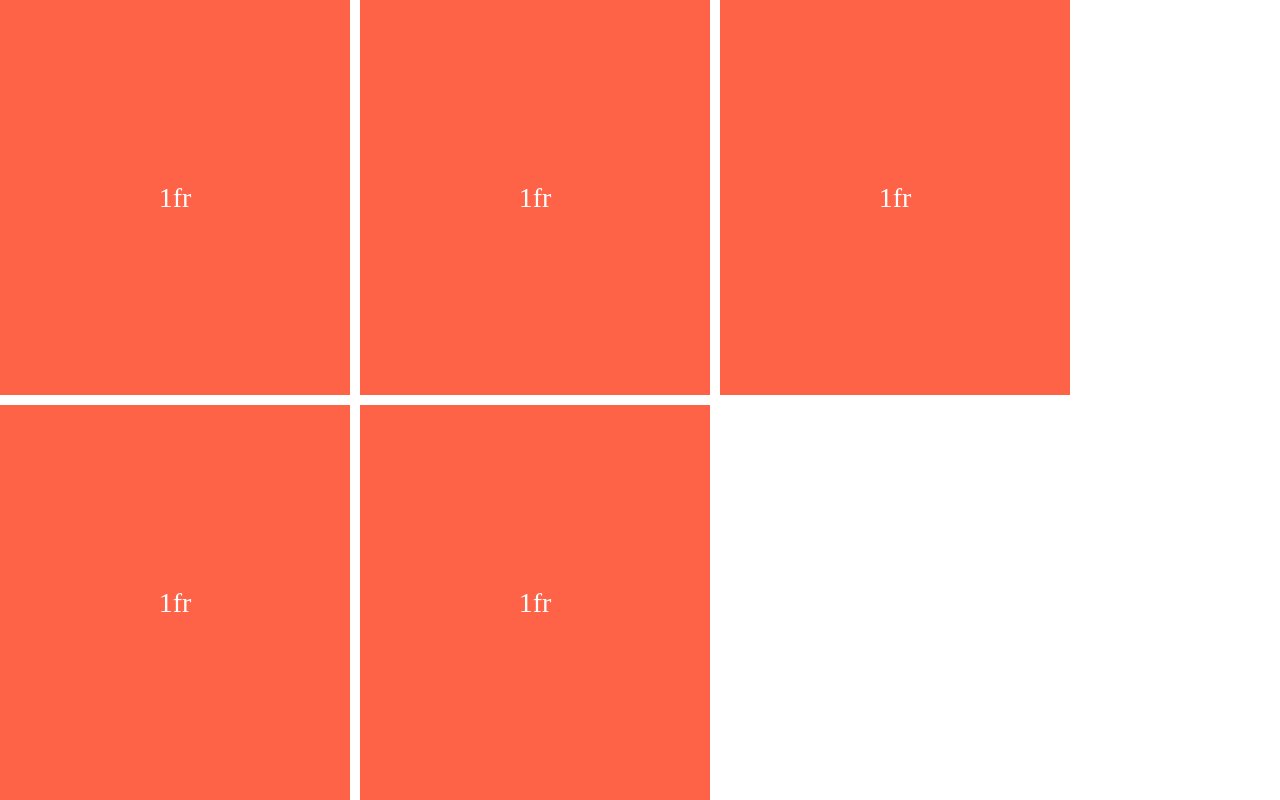
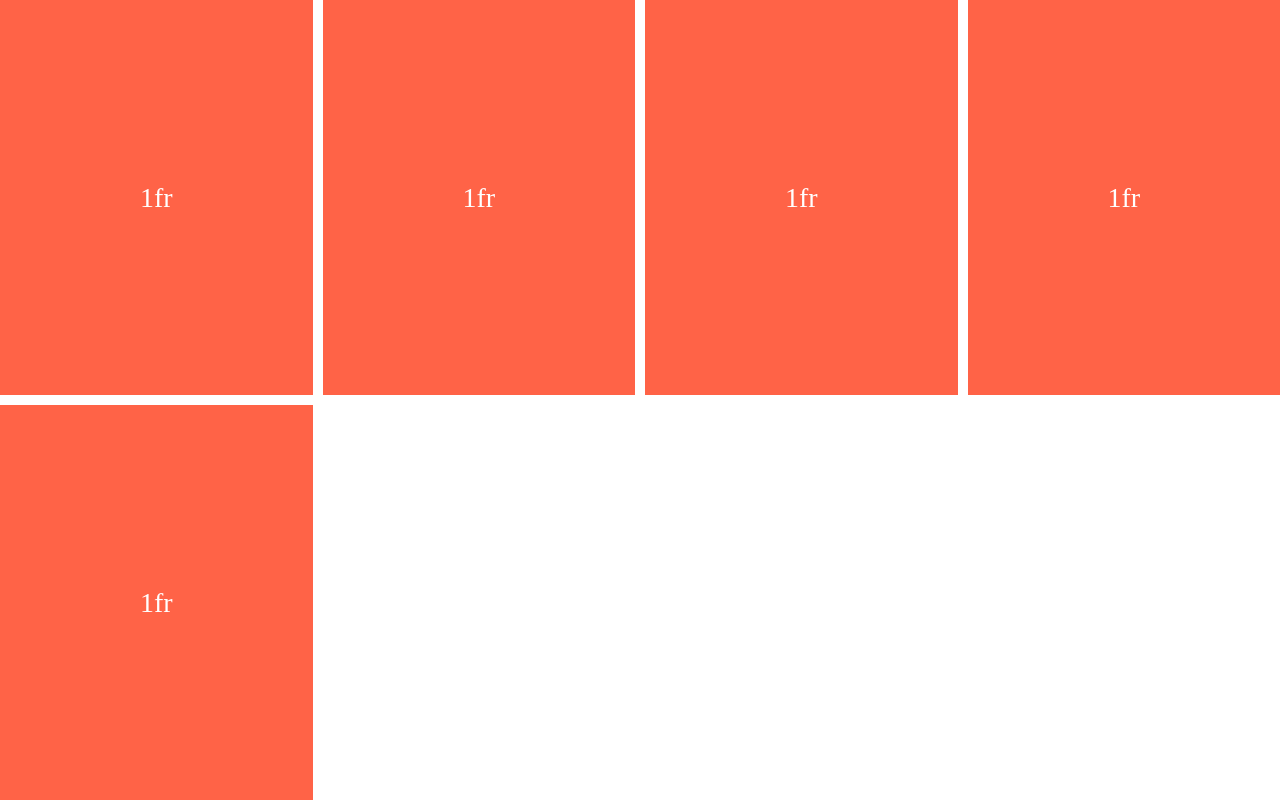
Before and after one commit to psoyeongg/css-Layout, a website built with Vite: page index.html in a window 1280 px wide. Built offline with nearby package versions, Linux system fonts and the light colour scheme.

Commit message:
Auto Fill and Auto Fit

```diff
--- a/style.css
+++ b/style.css
@@ -7,8 +7,7 @@ body {
   display: grid;
   gap: 10px;
   height: 100vh;
-  /* grid-template-columns: 1fr minmax(250px, 1fr) 1fr; */
-  grid-template-columns: repeat(3, minmax(250px, 350px));
+  grid-template-columns: repeat(auto-fill, minmax(300px, 1fr));
 }
 
 .child {
```
